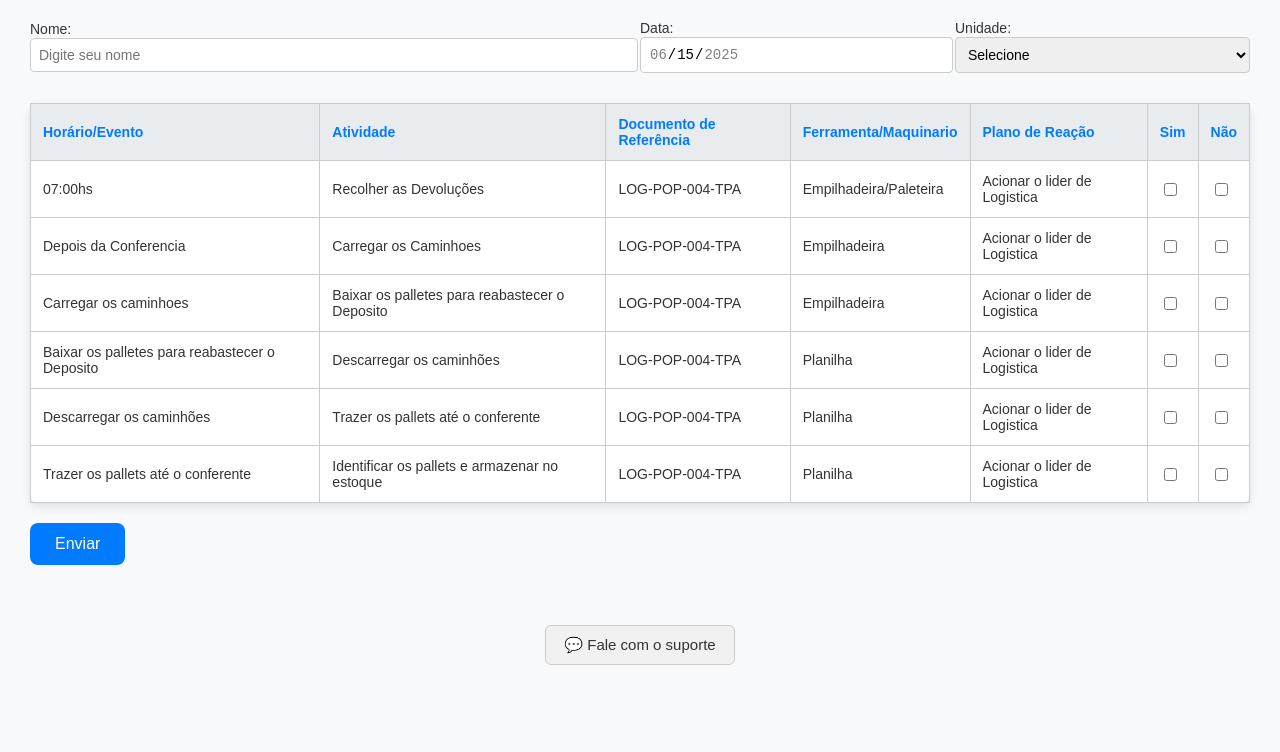
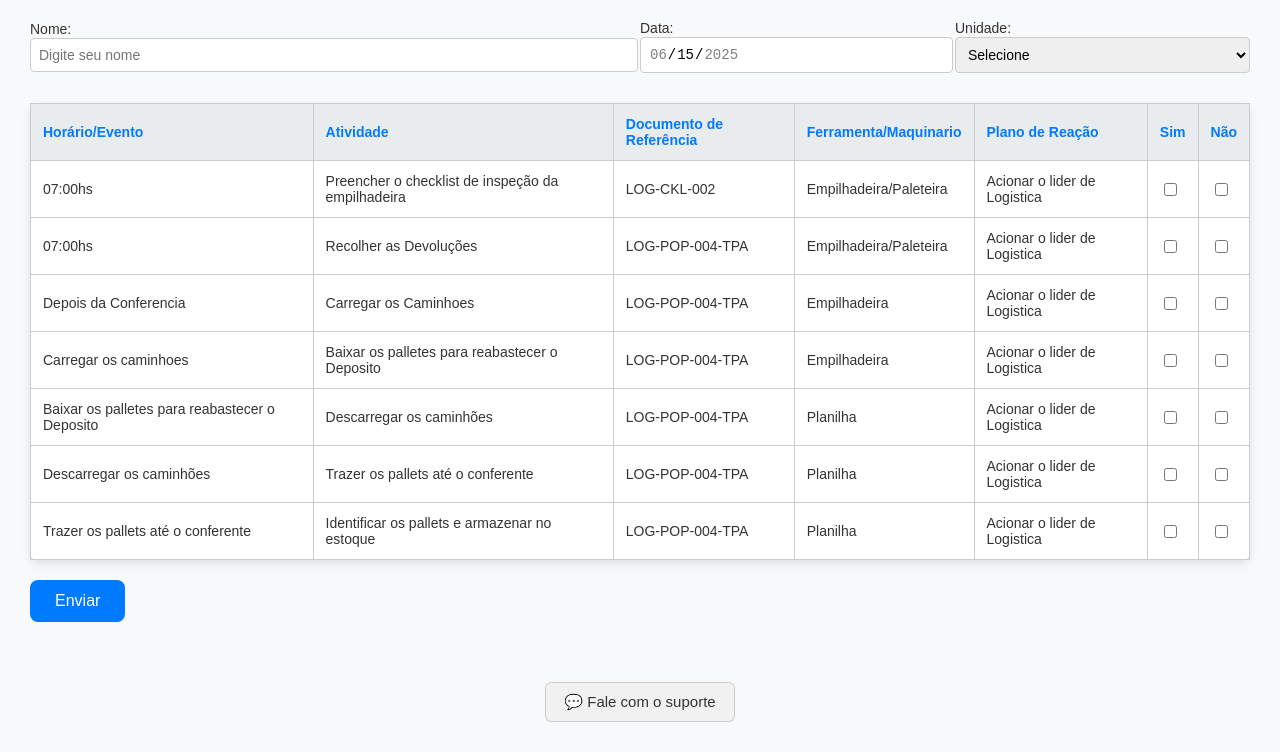
Before and after one commit to grupotriunfante/LOG-CKL-004-TPA, a plain HTML site: page index.htm in a window 1280 px wide. Shown: the part 115-867 px from the top of the page. Before the commit the page ends 810 px from the top, so only its background shows below. Drawn offline with Linux system fonts and the light colour scheme.

Commit message:
Update index.htm

```diff
--- a/index.htm
+++ b/index.htm
@@ -152,6 +152,7 @@
     <tbody>
       <script>
         const atividades = [
+          ["07:00hs","Preencher o checklist de inspeção da empilhadeira","LOG-CKL-002","Empilhadeira/Paleteira","Acionar o lider de Logistica"],
           ["07:00hs","Recolher as Devoluções","LOG-POP-004-TPA","Empilhadeira/Paleteira","Acionar o lider de Logistica"],
           ["Depois da Conferencia","Carregar os Caminhoes","LOG-POP-004-TPA","Empilhadeira","Acionar o lider de Logistica"],
           ["Carregar os caminhoes","Baixar os palletes para reabastecer o Deposito","LOG-POP-004-TPA","Empilhadeira","Acionar o lider de Logistica"],
```
